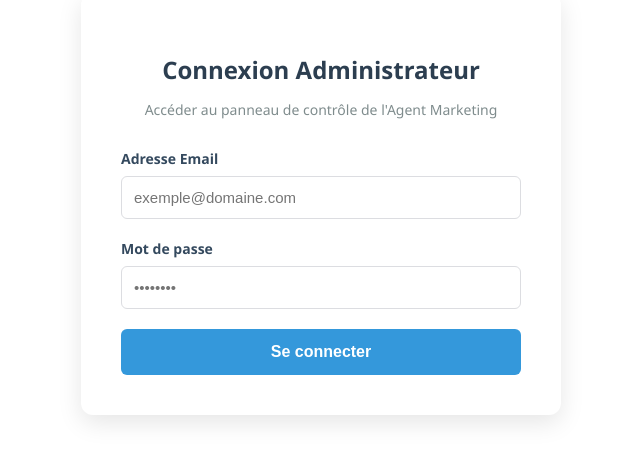
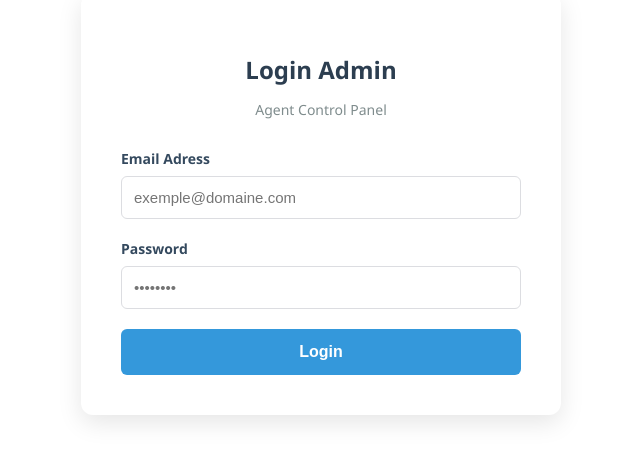
Before and after one commit to hadil842/marketing-agent2, an Angular app: page /login in a window 1280 px wide. Shown: the part 164-626 px from the top of the page, without its empty margins (319-959 px from the left). Built offline with nearby package versions, Linux system fonts and the light colour scheme.

Commit message:
Update login component text to English

```diff
--- a/src/app/components/login/login.component.html
+++ b/src/app/components/login/login.component.html
@@ -1,11 +1,11 @@
 <div class="login-wrapper">
   <div class="login-card">
-    <h2>Connexion Administrateur</h2>
-    <p class="subtitle">Accéder au panneau de contrôle de l'Agent Marketing</p>
+    <h2>Login Admin</h2>
+    <p class="subtitle">Agent Control Panel</p>
 
     <form (ngSubmit)="onLogin()">
       <div class="input-group">
-        <label for="email">Adresse Email</label>
+        <label for="email">Email Adress</label>
         <input
           type="email"
           id="email"
@@ -16,7 +16,7 @@
       </div>
 
       <div class="input-group">
-        <label for="mdp">Mot de passe</label>
+        <label for="mdp">Password</label>
         <input
           type="password"
           id="mdp"
@@ -30,7 +30,7 @@
         {{ errorMessage }}
       </div>
 
-      <button type="submit" class="btn-login">Se connecter</button>
+      <button type="submit" class="btn-login">Login</button>
     </form>
   </div>
 </div>
```
